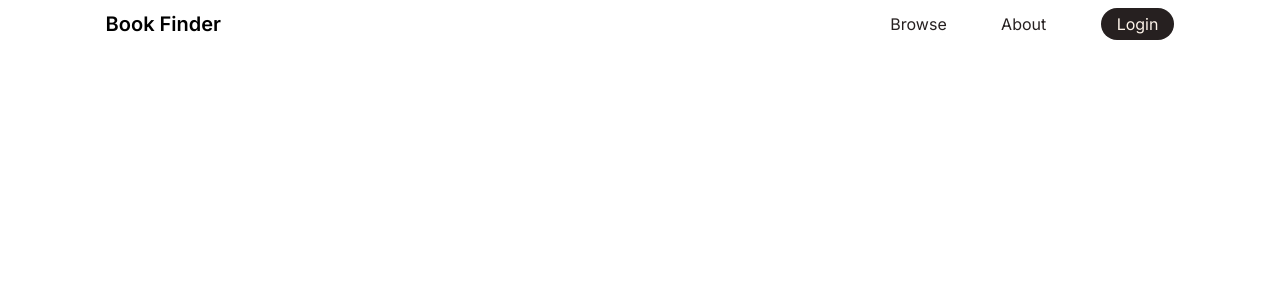
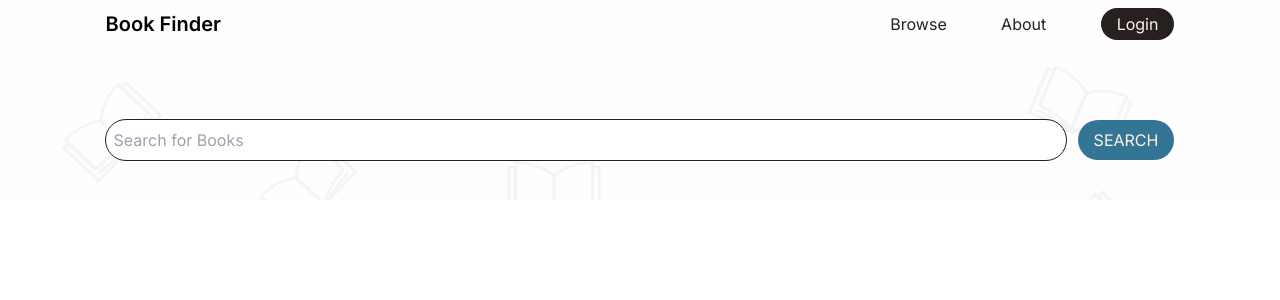
Before and after one commit to karanvirsb/book_finder, a Next.js app: page /books in a window 1280 px wide. Shown: the top 300 px of the page. Built offline with nearby package versions, Linux system fonts and the light colour scheme.

Commit message:
added ,aom amd section to layout

```diff
--- a/src/pages/books/index.tsx
+++ b/src/pages/books/index.tsx
@@ -1,10 +1,17 @@
 import React from "react";
 import Layout from "../../shared/ui/Layout";
+import Searchbar from "../../shared/ui/Searchbar";
 
 export default function Books(): JSX.Element {
 	return (
-		<main className="relative min-h-[100svh]">
-			<Layout></Layout>
-		</main>
+		<>
+			<main className="max-h-max bg-books-background">
+				<Layout>
+					<section className="my-10 w-full  py-10">
+						<Searchbar></Searchbar>
+					</section>
+				</Layout>
+			</main>
+		</>
 	);
 }
```
